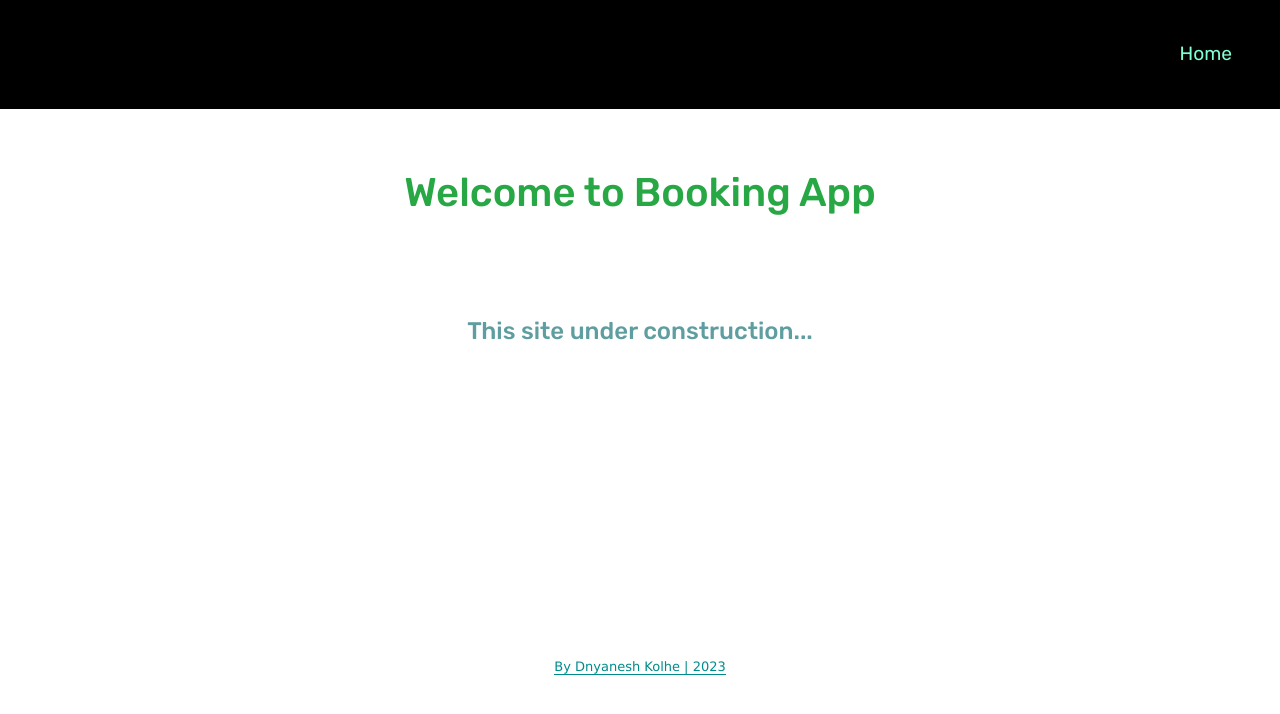
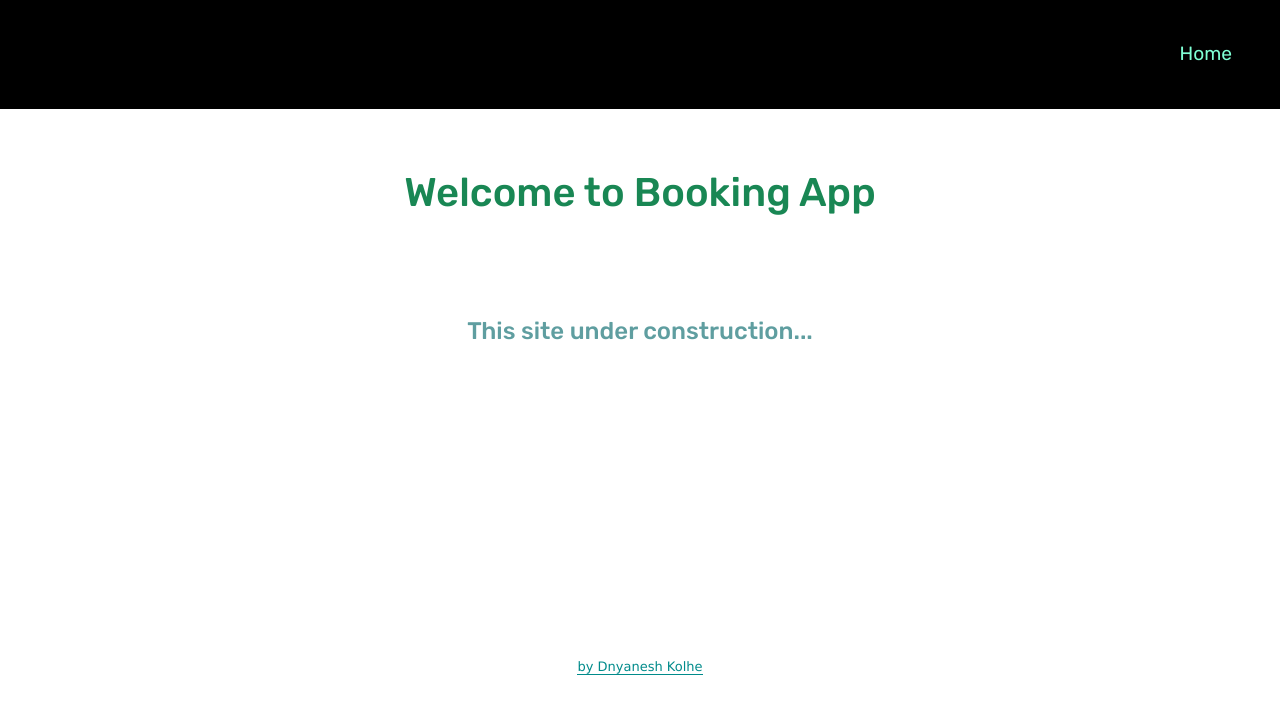
Before and after one commit to dnyanesh2408/Booking-App, a plain HTML site: page index.html in a window 1280 px wide. Drawn offline with nearby package versions, Linux system fonts and the light colour scheme.

Commit message:
Update index.html

```diff
--- a/index.html
+++ b/index.html
@@ -6,7 +6,7 @@
     <meta name="viewport" content="width=device-width, initial-scale=1.0">
     <title>Booking App</title>
     <!-- bootstrap css -->
-    <link rel="stylesheet" href="./node_modules/bootstrap/dist/css/bootstrap.min.css">
+    <link href="https://cdn.jsdelivr.net/npm/bootstrap@5.3.0-alpha1/dist/css/bootstrap.min.css" rel="stylesheet" integrity="sha384-GLhlTQ8iRABdZLl6O3oVMWSktQOp6b7In1Zl3/Jr59b6EGGoI1aFkw7cmDA6j6gD" crossorigin="anonymous">
     <!-- app css -->
     <link rel="stylesheet" href="./assets/app.css">
 </head>
@@ -33,8 +33,9 @@
 <br>
 <br>
         <div id="footer">
-            <p class="p-1 m-1 text-center"><a href="https://dnyaneshkolhe.in/">By Dnyanesh Kolhe | 2023</a></p>
+
+            <p class="p-1 m-1 text-center"><a href="https://dnyaneshkolhe.in/">by Dnyanesh Kolhe</a></p>
         </div>
-    <script src="./node_modules/bootstrap/dist/js/bootstrap.bundle.min.js"></script>
+        <script src="https://cdn.jsdelivr.net/npm/bootstrap@5.3.0-alpha1/dist/js/bootstrap.bundle.min.js" integrity="sha384-w76AqPfDkMBDXo30jS1Sgez6pr3x5MlQ1ZAGC+nuZB+EYdgRZgiwxhTBTkF7CXvN" crossorigin="anonymous"></script>
 </body>
 </html>
```
